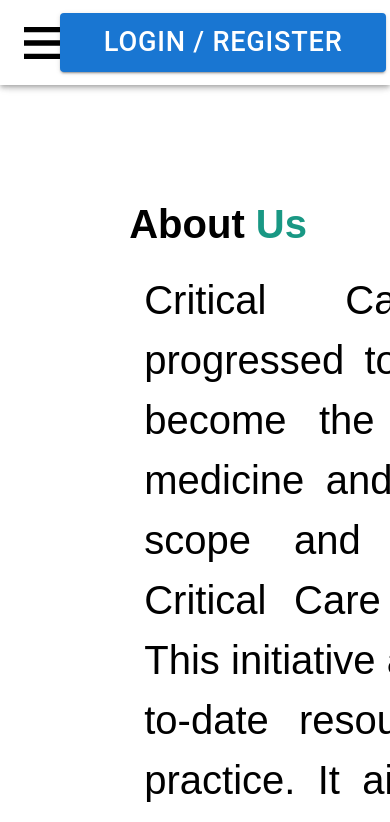
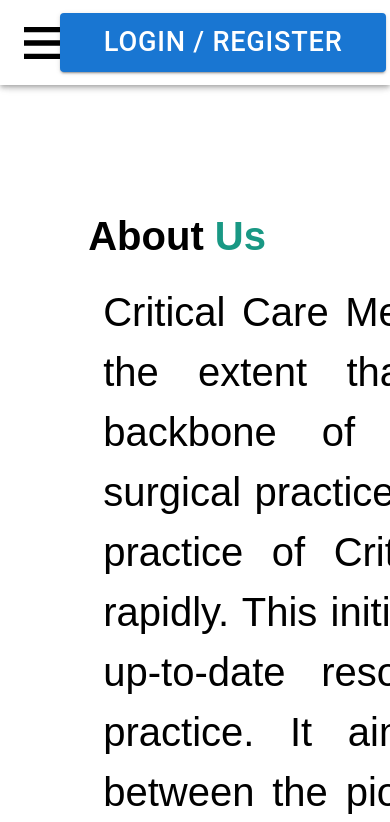
Before and after one commit to vidhichandrakar/Critical-Care, a React (Create React App) app: page /About-us in a window 390 px wide. Shown: the top 822 px of the page. Built offline with nearby package versions, Linux system fonts and the light colour scheme.

Commit message:
AboutusBugFix

```diff
--- a/src/Component/Aboutus/Aboutus.css
+++ b/src/Component/Aboutus/Aboutus.css
@@ -159,6 +159,9 @@
     .Heading{
         font-size: 2.6rem !important;
     }
+    .Aboutbox{
+        margin: 0;
+    }
 }
 
 @media(max-width: 300px){
```
